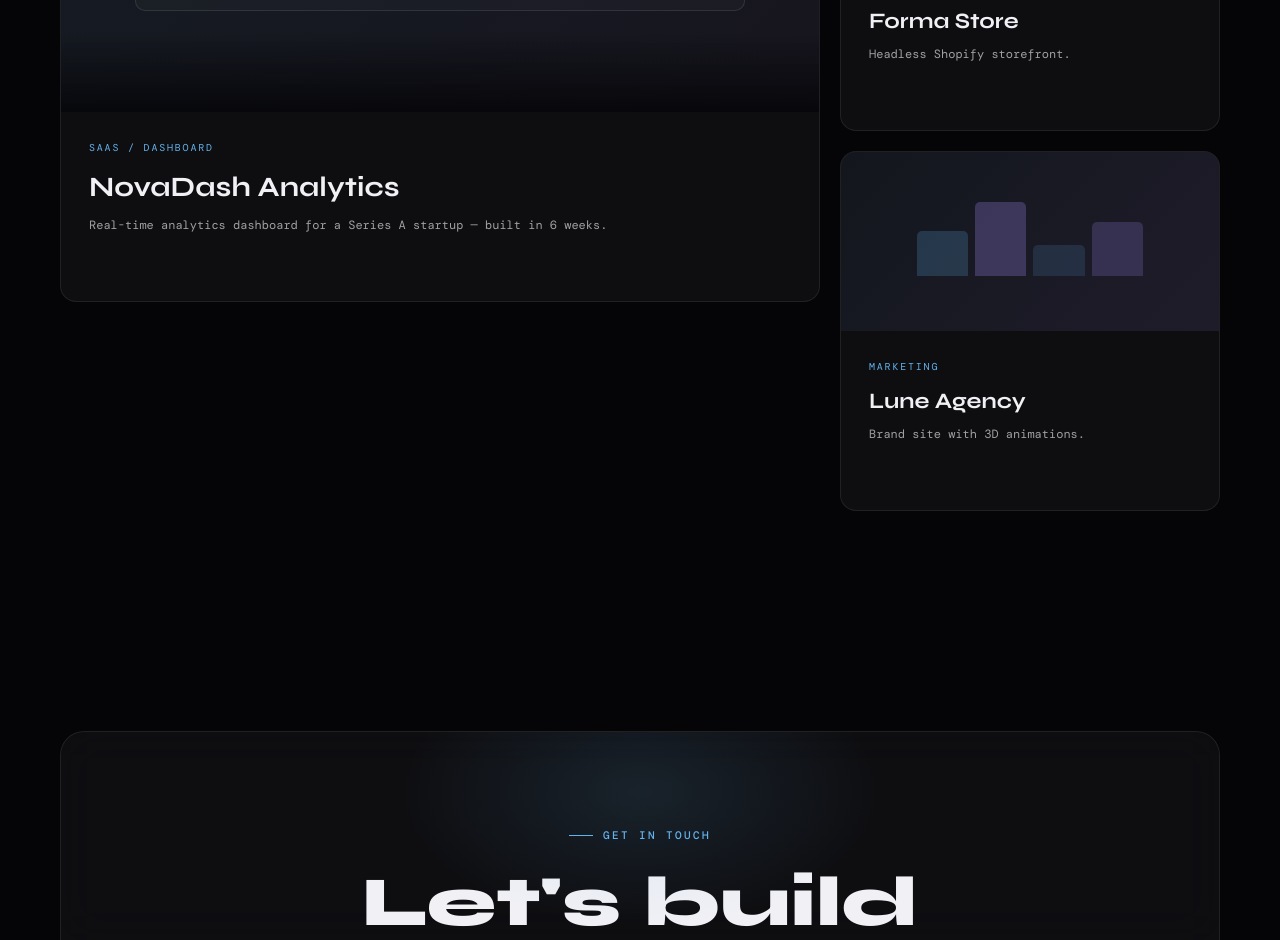
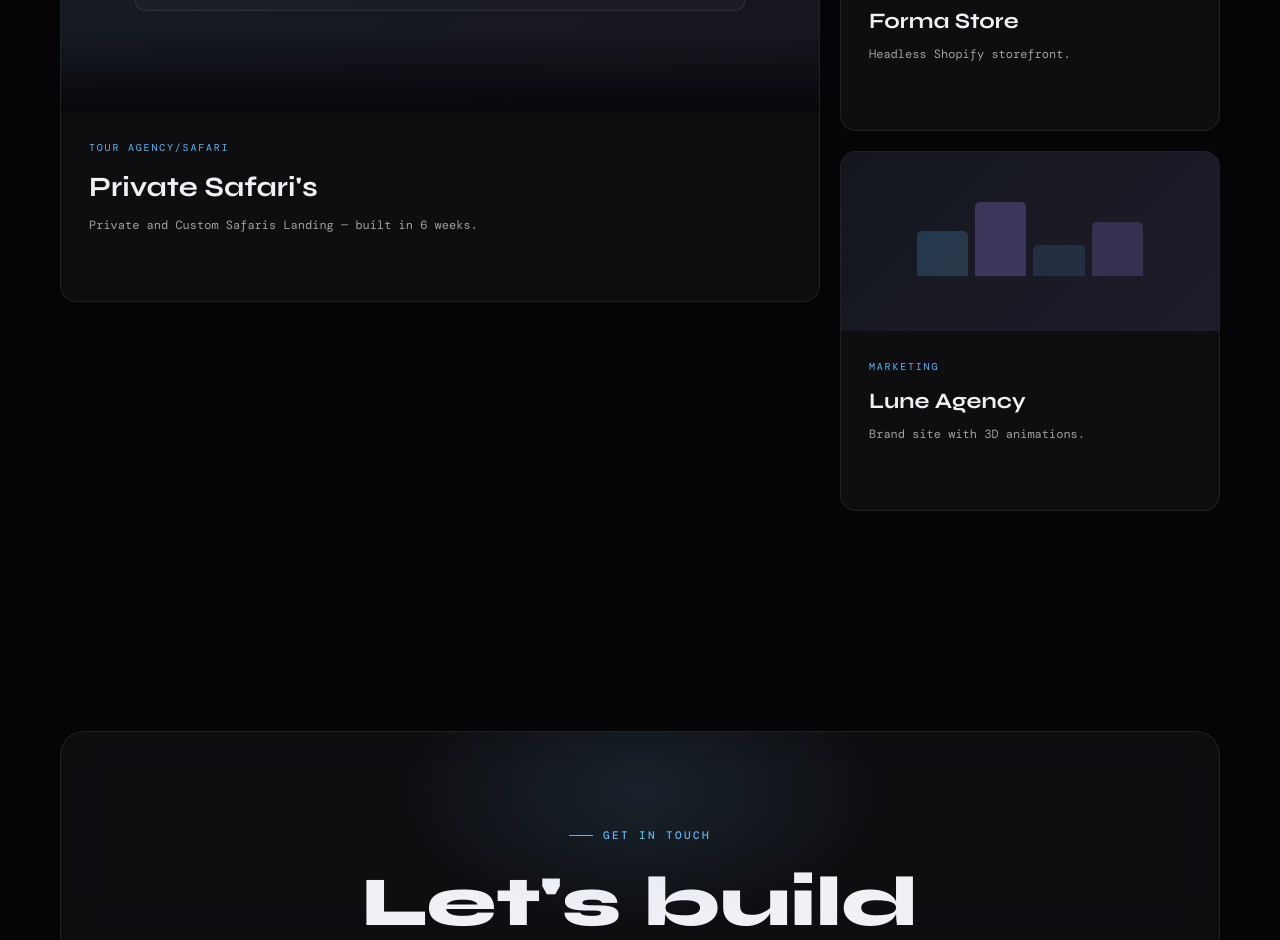
Before and after one commit to creative-roger/void, a plain HTML site: page index.html in a window 1280 px wide. Shown: the part 3430-4370 px from the top of the page. Drawn offline with nearby package versions, Linux system fonts and the light colour scheme; a web font is replaced by a local one.

Commit message:
Update index.html

```diff
--- a/index.html
+++ b/index.html
@@ -335,7 +335,7 @@
       <div class="work-grid">
 
         <!-- Large card -->
-        <a class="work-card large reveal" href="#" aria-label="View NovaDash Analytics case study">
+        <a class="work-card large reveal" href="https://safariwithus.vercel.app/" aria-label="View ultimate private Safaris">
           <div class="work-thumb thumb-novadash">
             <div class="work-mock">
               <div class="mock-container">
@@ -350,10 +350,10 @@
             <div class="thumb-fade"></div>
           </div>
           <div class="work-info">
-            <p class="work-category">SaaS / Dashboard</p>
-            <h3 class="work-title">NovaDash Analytics</h3>
-            <p class="work-desc">Real-time analytics dashboard for a Series A startup — built in 6 weeks.</p>
-            <span class="work-link">View Case Study <span class="work-arrow">→</span></span>
+            <p class="work-category">Tour Agency/Safari</p>
+            <h3 class="work-title">Private Safari's</h3>
+            <p class="work-desc">Private and Custom Safaris Landing  — built in 6 weeks.</p>
+            <span class="work-link">View Safari's <span class="work-arrow">→</span></span>
           </div>
         </a>
 
```
